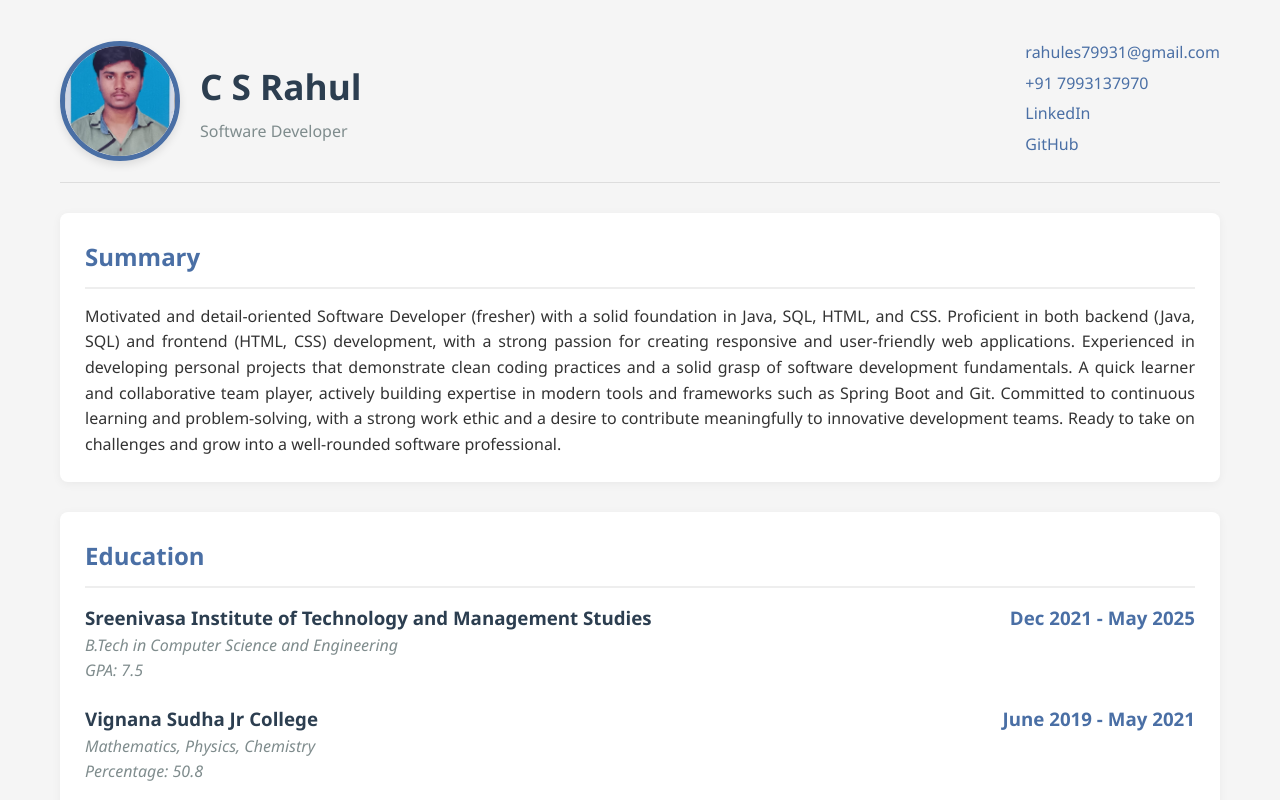
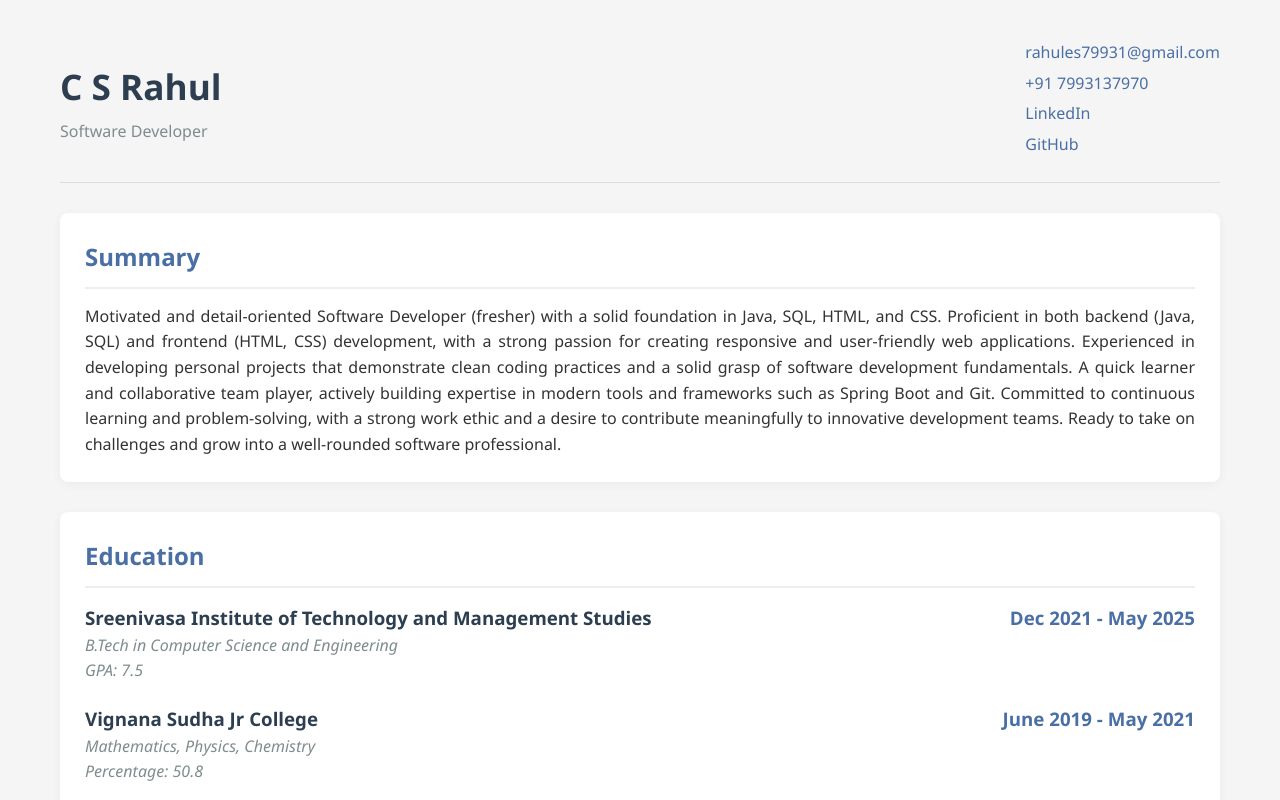
Before and after one commit to csrahul63045/portfolio, a plain HTML site: page index.html in a window 1280 px wide. Shown: the top 800 px of the page. Drawn offline with Linux system fonts and the light colour scheme.

Commit message:
Update index.html

```diff
--- a/index.html
+++ b/index.html
@@ -213,7 +213,7 @@
         <header>
             <div class="profile">
                 <!-- Replace with your actual profile picture -->
-                <img src="https://github.com/csrahul63045/portfolio/blob/main/rahul.jpg" alt="C S Rahul" class="profile-pic">
+
                 <div class="profile-info">
                     <h1>C S Rahul</h1>
                     <p>Software Developer</p>
```
